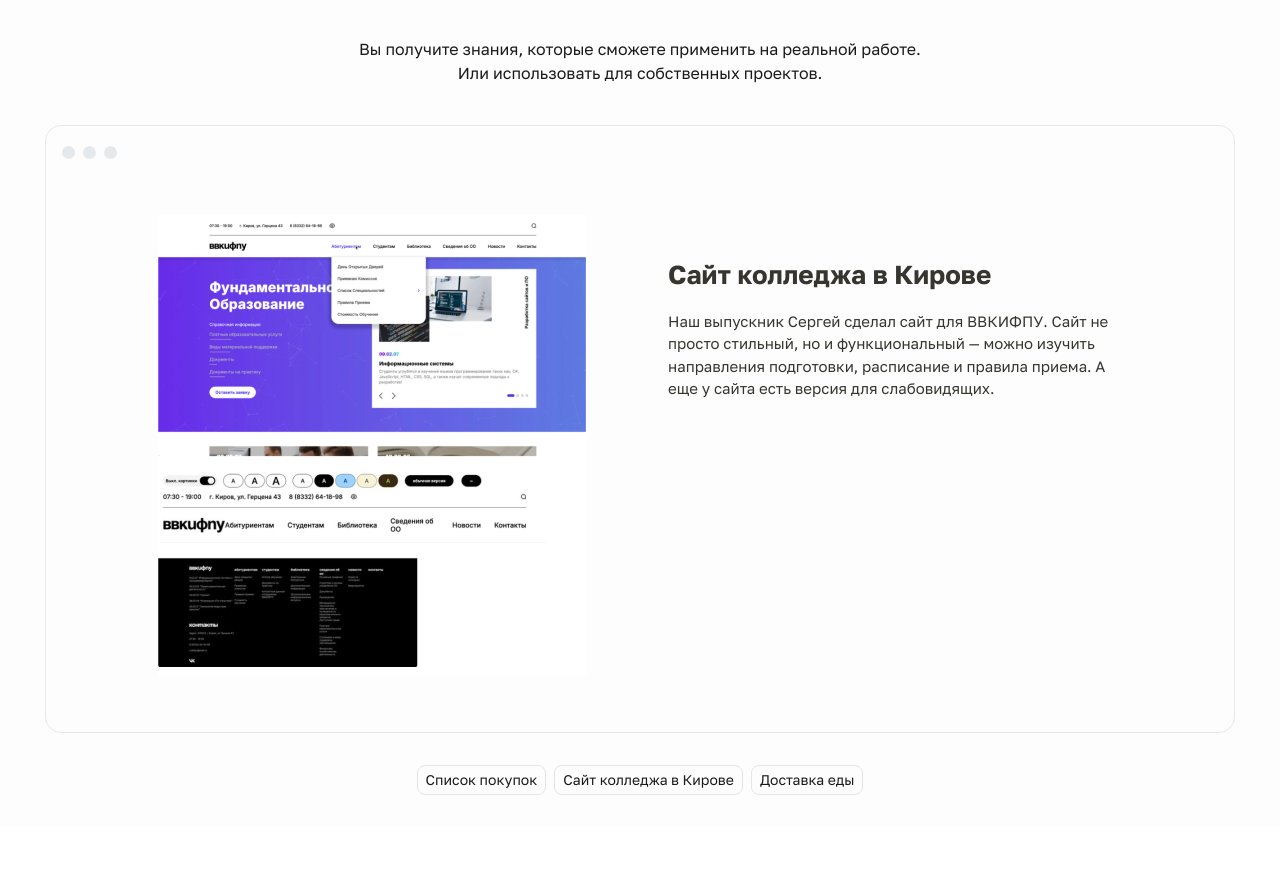
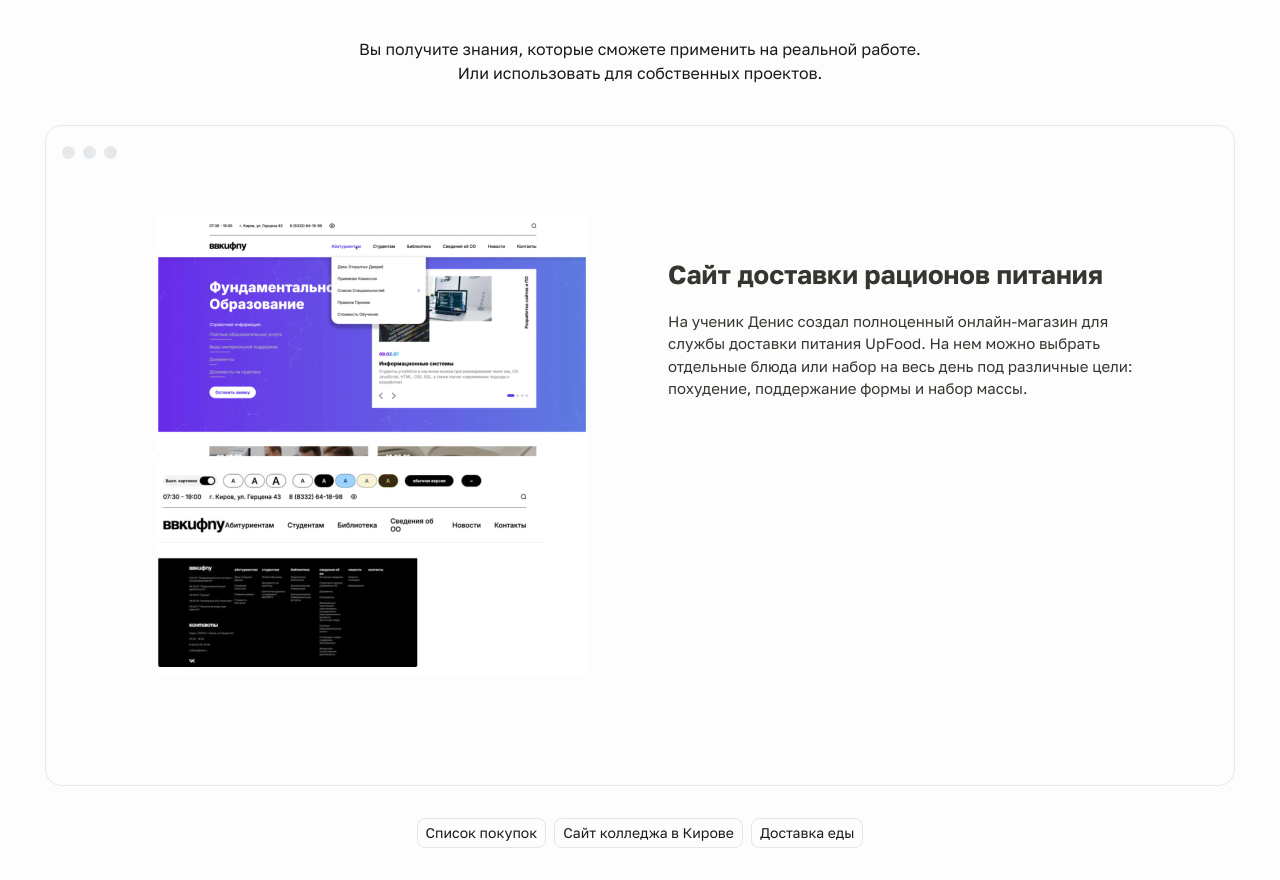
Before and after one commit to SadBatya/result-school-tz, a Next.js app: page /products/junior in a window 1280 px wide. Shown: the part 2140-3020 px from the top of the page. Before the commit the page ends 2967 px from the top, so only its background shows below. Built offline with nearby package versions, Linux system fonts and the light colour scheme.

Commit message:
add: StudentProjects component

```diff
--- a/src/pages/products/junior/ui/section-frontend/ui/index.tsx
+++ b/src/pages/products/junior/ui/section-frontend/ui/index.tsx
@@ -30,16 +30,16 @@ export const SectionFrontend = () => {
           </div>
         </div>
         <div className="flex flex-row gap-6 pt-6">
-          {features.map((item) => (
+          {features.map(({id, icon, title, subtitle}) => (
             <div
-              key={item.id}
+              key={id}
               className="bg-[#F5F5F4] rounded-2xl px-6 py-8 flex-1"
             >
               <div className="pb-5">
-                <Image src={item.icon} quality={100} alt="" />
+                <Image src={icon} quality={100} alt="" />
               </div>
-              <p className="font-semibold text-lg">{item.title}</p>
-              <p>{item.subtitle}</p>
+              <p className="font-semibold text-lg">{title}</p>
+              <p>{subtitle}</p>
             </div>
           ))}
         </div>
--- a/src/pages/products/junior/ui/section-students-projects/ui/index.tsx
+++ b/src/pages/products/junior/ui/section-students-projects/ui/index.tsx
@@ -1,7 +1,8 @@
-import { ButtonSlider } from "src/widgets";
-import Image from "next/image";
-import project_2 from './assets/project-2.jpg'
+"use client";
+import { SwiperStudentProject } from "src/widgets";
+
 export const StudentProject = () => {
+
   return (
     <section>
       <div className="relative mx-auto flex w-full max-w-[1230px] flex-col justify-between px-5 pt-[40px] sm:pt-[45px] md:mt-0 md:pt-[60px] lg:flex-col lg:pt-[80px] 2xl:pt-[97px]">
@@ -14,30 +15,7 @@ export const StudentProject = () => {
           </p>
           <p>Или использовать для собственных проектов.</p>
         </div>
-        <div className="bg-white border border-[#E6E9EC] rounded-2xl pl-4 pt-5 mb-8">
-          <div className="flex gap-2">
-            <p className="w-[13px] h-[13px] bg-[#E6E9EC] rounded-[10px]"></p>
-            <p className="w-[13px] h-[13px] bg-[#E6E9EC] rounded-[10px]"></p>
-            <p className="w-[13px] h-[13px] bg-[#E6E9EC] rounded-[10px]"></p>
-          </div>
-          <div className="flex gap-10 py-14 px-24">
-            <div className="flex-1"><Image src={project_2} quality={100} alt=""/></div>
-            <div className="flex-1 text-[#36352F]">
-              <h2 className="font-bold text-[26px] mt-10">Сайт колледжа в Кирове</h2>
-              <p className="text-[15px] mt-4">
-                Наш выпускник Сергей сделал сайт для ВВКИФПУ. Сайт не просто
-                стильный, но и функциональный — можно изучить направления
-                подготовки, расписание и правила приема. А еще у сайта есть
-                версия для слабовидящих.
-              </p>
-            </div>
-          </div>
-        </div>
-        <div className="flex justify-center gap-2 mb-8">
-          <ButtonSlider text="Список покупок" />
-          <ButtonSlider text="Сайт колледжа в Кирове" />
-          <ButtonSlider text="Доставка еды" />
-        </div>
+        <SwiperStudentProject />
       </div>
     </section>
   );
--- a/src/widgets/index.ts
+++ b/src/widgets/index.ts
@@ -1 +1,2 @@
+export { SwiperStudentProject } from './navigation/ui/swiper/SwiperStudentProject';
 export { ButtonSlider } from "./navigation/ui/productsButtonSlider/ButtonSlider";
--- a/src/widgets/navigation/ui/productsButtonSlider/ButtonSlider.tsx
+++ b/src/widgets/navigation/ui/productsButtonSlider/ButtonSlider.tsx
@@ -1,10 +1,11 @@
 interface PropsButton {
   text: string;
+  onClick: React.MouseEventHandler<HTMLButtonElement>
 }
 
-export const ButtonSlider = ({ text }: PropsButton) => {
+export const ButtonSlider = ({ text, onClick }: PropsButton) => {
   return (
-    <button className="cursor-pointer text-sm rounded-lg py-1 px-2 border border-opacity-10 hover:bg-gray-300 border-black transition-all">
+    <button onClick={onClick} className="cursor-pointer text-sm rounded-lg py-1 px-2 border border-opacity-10 hover:bg-gray-300 border-black transition-all">
       {text}
     </button>
   );
--- /dev/null
+++ b/src/widgets/navigation/ui/swiper/SwiperStudentProject.tsx
@@ -0,0 +1,67 @@
+import "swiper/css";
+import "swiper/css/navigation";
+import "swiper/css/pagination";
+import "swiper/swiper-bundle.css";
+import { Swiper, SwiperSlide } from "swiper/react";
+import { Navigation, Pagination, Autoplay } from "swiper/modules";
+import { useRef, useState } from "react";
+import { ButtonSlider } from "src/widgets";
+import { features } from "src/pages/products/junior/ui/section-students-projects/model/features";
+import Image from "next/image";
+
+
+export const SwiperStudentProject = () => {
+  const swiperRef = useRef(null);
+  const [ autoPlay, setAutoPlay ] = useState(true)
+
+  const goToSlide = (index: number) => {
+    if (swiperRef.current) {
+      swiperRef.current.slideTo(index);
+    }
+  };
+
+  return (
+    <>
+      <div className="bg-white border border-[#E6E9EC] rounded-2xl pl-4 pt-5 mb-8">
+        <div className="flex gap-2">
+          <p className="w-[13px] h-[13px] bg-[#E6E9EC] rounded-[10px]"></p>
+          <p className="w-[13px] h-[13px] bg-[#E6E9EC] rounded-[10px]"></p>
+          <p className="w-[13px] h-[13px] bg-[#E6E9EC] rounded-[10px]"></p>
+        </div>
+        <Swiper
+          onSwiper={(swiper) => {
+            swiperRef.current = swiper;
+          }}
+          loop={true}
+          autoplay={{
+            delay: 3000,
+            disableOnInteraction: true
+          }}
+          modules={[Navigation, Pagination, Autoplay]}
+        >
+          {features.map((card) => (
+            <SwiperSlide key={card.id}>
+              <div className="flex gap-10 py-14 px-24">
+                <div className="flex-1">
+                  <Image src={card.img} quality={100} alt="" />
+                </div>
+                <div className="flex-1 text-[#36352F]">
+                  <h2 className="font-bold text-[26px] mt-10">{card.title}</h2>
+                  <p className="text-[15px] mt-4">{card.subtitle}</p>
+                </div>
+              </div>
+            </SwiperSlide>
+          ))}
+        </Swiper>
+      </div>
+      <div className="flex justify-center gap-2 mb-8">
+        <ButtonSlider onClick={() => goToSlide(0)} text="Список покупок" />
+        <ButtonSlider
+          onClick={() => goToSlide(1)}
+          text="Сайт колледжа в Кирове"
+        />
+        <ButtonSlider onClick={() => goToSlide(2)} text="Доставка еды" />
+      </div>
+    </>
+  );
+};
```
Also changed, not shown: package.json (+11 -9 lines), 1 other file (tests, documents, lock files or other folders).
